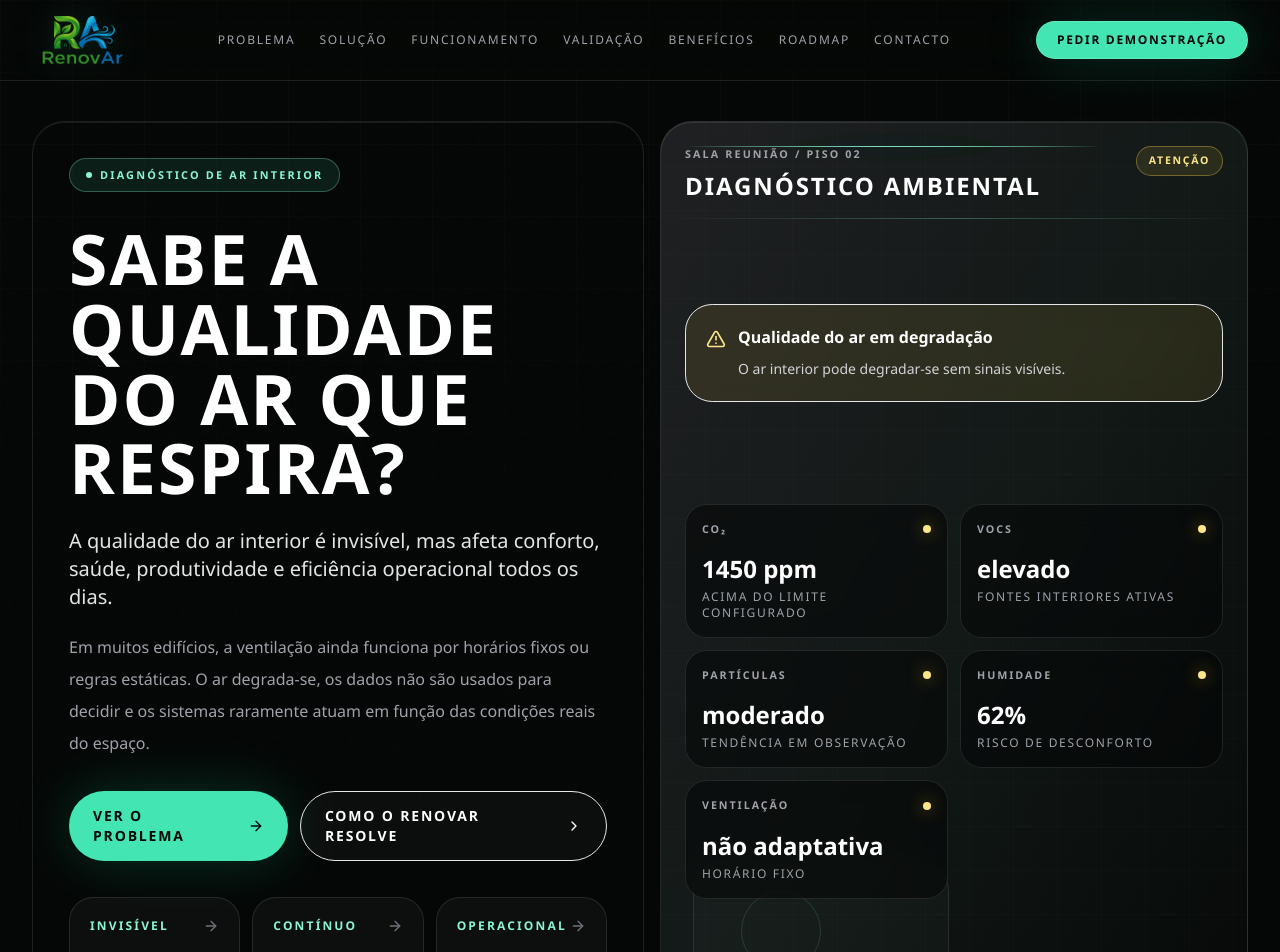
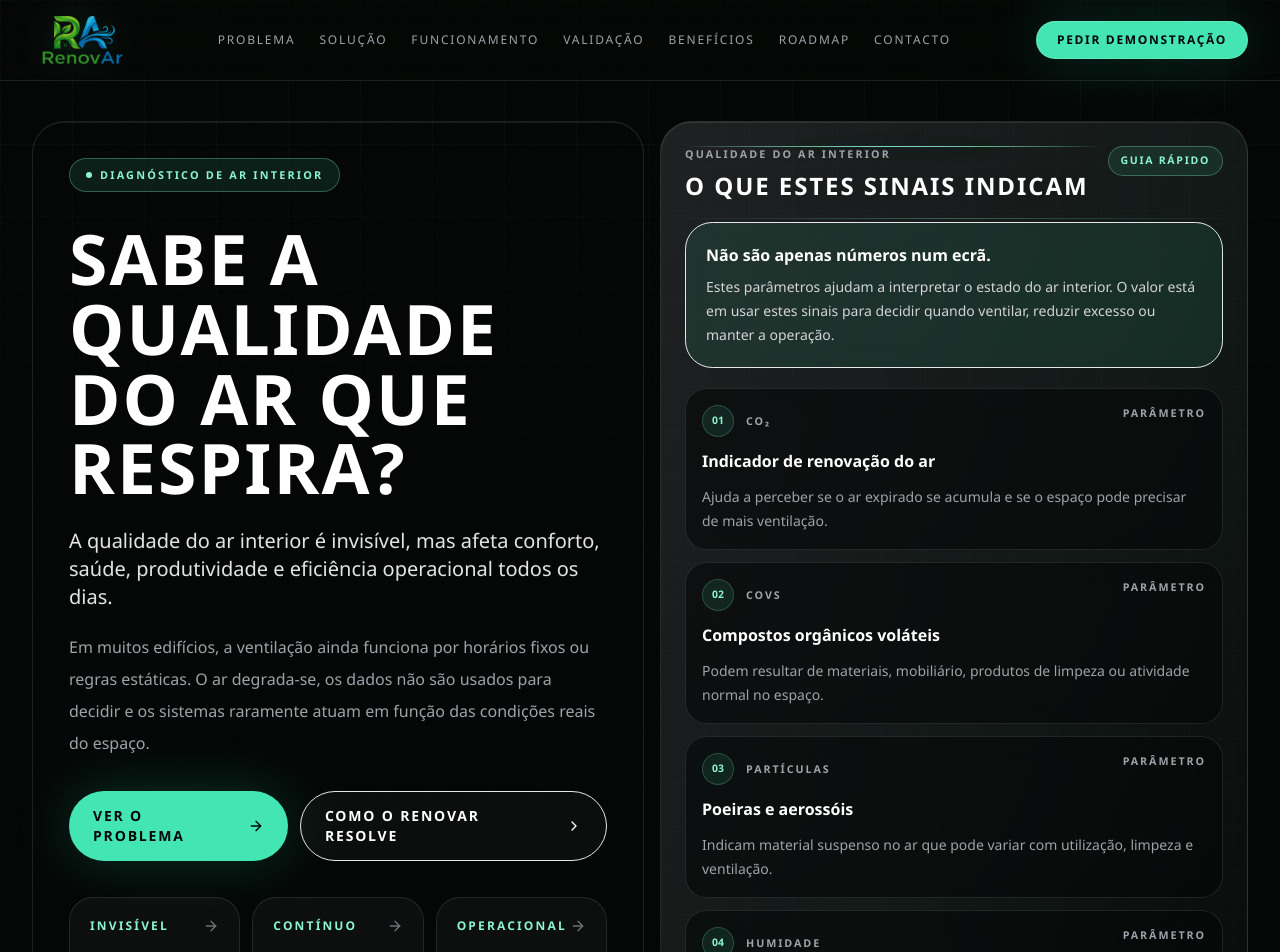
Before and after one commit to Stardust-Systems-Lda/Website, a React (Vite) app: page / in a window 1280 px wide. Shown: the top 952 px of the page. Built offline with nearby package versions, Linux system fonts and the light colour scheme.

Commit message:
Clarify hero air quality parameters

```diff
--- a/src/App.tsx
+++ b/src/App.tsx
@@ -1,7 +1,6 @@
 import { useState } from 'react';
 import {
   Activity,
-  AlertTriangle,
   ArrowRight,
   Brain,
   Building2,
@@ -86,12 +85,37 @@ const heroProblemCards = [
   },
 ];
 
-const diagnosticMetrics = [
-  ['CO₂', '1450 ppm', 'acima do limite configurado'],
-  ['VOCs', 'elevado', 'fontes interiores ativas'],
-  ['Partículas', 'moderado', 'tendência em observação'],
-  ['Humidade', '62%', 'risco de desconforto'],
-  ['Ventilação', 'não adaptativa', 'horário fixo'],
+const diagnosticParameters = [
+  {
+    label: 'CO₂',
+    title: 'Indicador de renovação do ar',
+    description:
+      'Ajuda a perceber se o ar expirado se acumula e se o espaço pode precisar de mais ventilação.',
+  },
+  {
+    label: 'COVs',
+    title: 'Compostos orgânicos voláteis',
+    description:
+      'Podem resultar de materiais, mobiliário, produtos de limpeza ou atividade normal no espaço.',
+  },
+  {
+    label: 'Partículas',
+    title: 'Poeiras e aerossóis',
+    description:
+      'Indicam material suspenso no ar que pode variar com utilização, limpeza e ventilação.',
+  },
+  {
+    label: 'Humidade',
+    title: 'Equilíbrio higrotérmico',
+    description:
+      'Valores demasiado altos ou baixos podem afetar conforto e condições interiores.',
+  },
+  {
+    label: 'Ventilação',
+    title: 'Resposta do edifício',
+    description:
+      'Mostra se a renovação do ar funciona por rotina ou se responde às condições reais.',
+  },
 ];
 
 const problemCards: CardItem[] = [
@@ -599,43 +623,48 @@ function DiagnosticPanel() {
         <div className="flex items-start justify-between gap-4">
           <div>
             <p className="text-[0.67rem] font-bold uppercase tracking-[0.2em] text-zinc-400">
-              Sala reunião / Piso 02
+              Qualidade do ar interior
             </p>
             <h2 className="mt-2 text-2xl font-semibold uppercase tracking-[0.08em] text-white">
-              Diagnóstico ambiental
+              O que estes sinais indicam
             </h2>
           </div>
-          <div className="rounded-full border border-amber-300/35 bg-amber-300/10 px-3 py-1.5 text-[0.66rem] font-bold uppercase tracking-[0.16em] text-amber-200">
-            Atenção
-          </div>
-        </div>
-
-        <div className="rounded-[1.7rem] border border-amber-300/24 bg-amber-300/10 p-5 backdrop-blur-md">
-          <div className="flex items-start gap-3">
-            <AlertTriangle className="mt-1 size-5 shrink-0 text-amber-200" aria-hidden="true" />
-            <div>
-              <p className="font-semibold text-white">Qualidade do ar em degradação</p>
-              <p className="mt-2 text-sm leading-6 text-zinc-300">
-                O ar interior pode degradar-se sem sinais visíveis.
-              </p>
-            </div>
-          </div>
-        </div>
-
-        <div className="grid gap-3 sm:grid-cols-2">
-          {diagnosticMetrics.map(([label, value, state]) => (
+          <div className="rounded-full border border-air-300/30 bg-air-400/10 px-3 py-1.5 text-[0.66rem] font-bold uppercase tracking-[0.16em] text-air-300">
+            Guia rápido
+          </div>
+        </div>
+
+        <div className="rounded-[1.7rem] border border-air-300/22 bg-air-400/10 p-5 backdrop-blur-md">
+          <p className="font-semibold text-white">Não são apenas números num ecrã.</p>
+          <p className="mt-2 text-sm leading-6 text-zinc-300">
+            Estes parâmetros ajudam a interpretar o estado do ar interior. O valor está em usar
+            estes sinais para decidir quando ventilar, reduzir excesso ou manter a operação.
+          </p>
+        </div>
+
+        <div className="grid gap-3">
+          {diagnosticParameters.map((parameter, index) => (
             <div
-              key={label}
+              key={parameter.label}
               className="rounded-[1.35rem] border border-white/10 bg-graphite-950/55 p-4 backdrop-blur-md"
             >
-              <div className="flex items-center justify-between gap-3">
+              <div className="flex flex-col gap-3 sm:flex-row sm:items-start sm:justify-between">
+                <div>
+                  <div className="flex items-center gap-3">
+                    <span className="grid size-8 place-items-center rounded-full border border-air-300/20 bg-air-400/10 text-[0.65rem] font-bold text-air-300">
+                      {String(index + 1).padStart(2, '0')}
+                    </span>
+                    <span className="text-[0.67rem] font-bold uppercase tracking-[0.18em] text-zinc-400">
+                      {parameter.label}
+                    </span>
+                  </div>
+                  <p className="mt-3 text-base font-semibold text-white">{parameter.title}</p>
+                </div>
                 <span className="text-[0.67rem] font-bold uppercase tracking-[0.18em] text-zinc-400">
-                  {label}
+                  Parâmetro
                 </span>
-                <span className="size-2 rounded-full bg-amber-200 shadow-[0_0_16px_rgba(251,191,36,.6)]" />
               </div>
-              <p className="mt-4 font-display text-2xl font-semibold text-white">{value}</p>
-              <p className="mt-1 text-xs uppercase tracking-[0.14em] text-zinc-400">{state}</p>
+              <p className="mt-3 text-sm leading-6 text-zinc-400">{parameter.description}</p>
             </div>
           ))}
         </div>
@@ -643,13 +672,13 @@ function DiagnosticPanel() {
         <div className="rounded-[1.6rem] border border-white/10 bg-graphite-950/70 p-5 backdrop-blur-xl">
           <div className="flex flex-col gap-4 sm:flex-row sm:items-center sm:justify-between">
             <div>
-              <p className="text-sm font-semibold text-white">Ventilação não adaptativa</p>
+              <p className="text-sm font-semibold text-white">A leitura isolada não chega.</p>
               <p className="mt-1 text-sm text-zinc-400">
-                Sistema a funcionar por rotina, não por condições reais.
+                O passo crítico é ligar estes indicadores à resposta real da ventilação.
               </p>
             </div>
             <span className="rounded-full border border-white/12 bg-white/[0.04] px-3 py-1.5 text-xs font-bold uppercase tracking-[0.16em] text-zinc-300">
-              Dados sem ação
+              Medir → decidir → atuar
             </span>
           </div>
         </div>
```
